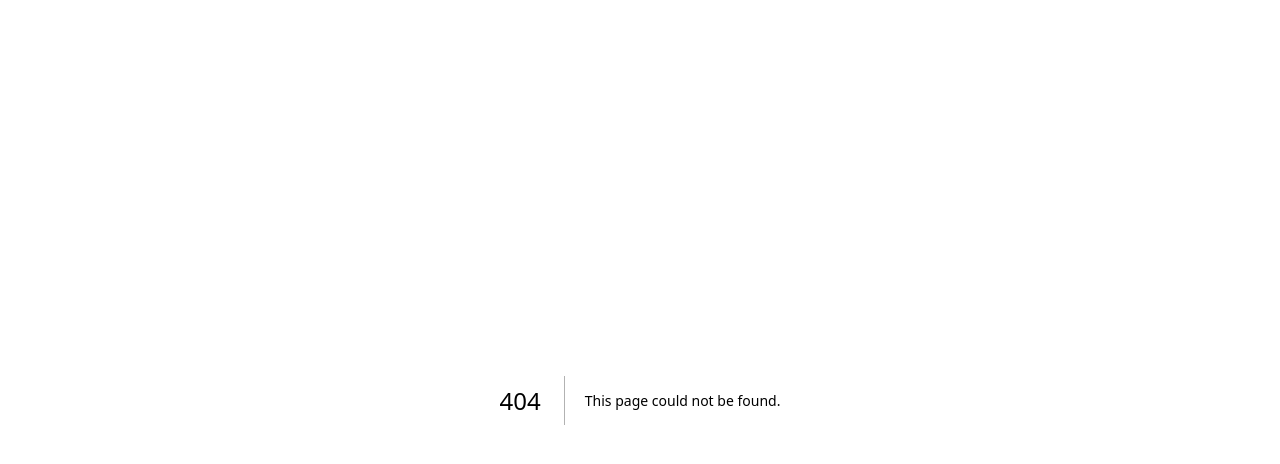
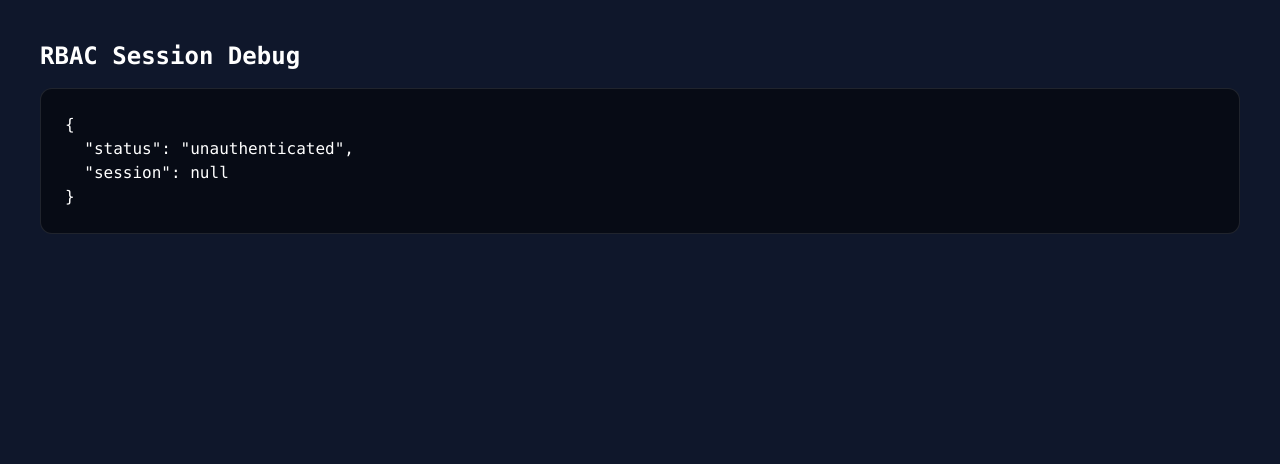
Before and after one commit to tadtaxiadvertising/free-interpreters-os, a Next.js app: page /portal-rbac/debug-auth in a window 1280 px wide. Before the commit this address had no page. Shown: the top 464 px of the page. Built offline with nearby package versions, Linux system fonts and the light colour scheme; no server answers.

Commit message:
src\app\portal-rbac\debug-auth\page.tsx

```diff
--- /dev/null
+++ b/src/app/portal-rbac/debug-auth/page.tsx
@@ -0,0 +1,15 @@
+"use client";
+import { useSession } from "next-auth/react";
+
+export default function DebugAuthPage() {
+  const { data: session, status } = useSession();
+
+  return (
+    <div className="p-10 bg-slate-900 text-white min-h-screen font-mono">
+      <h1 className="text-2xl font-bold mb-4">RBAC Session Debug</h1>
+      <pre className="bg-black/50 p-6 rounded-xl border border-white/10">
+        {JSON.stringify({ status, session }, null, 2)}
+      </pre>
+    </div>
+  );
+}
--- a/src/app/portal-rbac/login/page.tsx
+++ b/src/app/portal-rbac/login/page.tsx
@@ -21,7 +21,7 @@ export default function PortalLoginPage() {
         setError(result.error);
       } else if (result?.success) {
         setSuccess("Autenticación exitosa. Redireccionando...");
-        window.location.href = "/portal-rbac/dashboard";
+        window.location.href = "/portal-rbac";
       }
     });
   };
```
